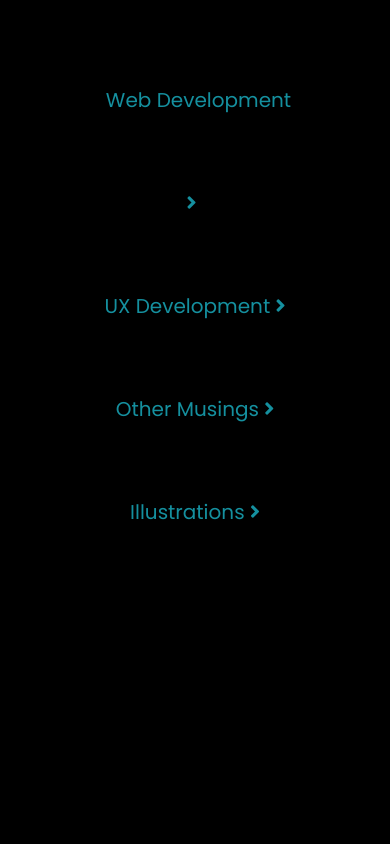
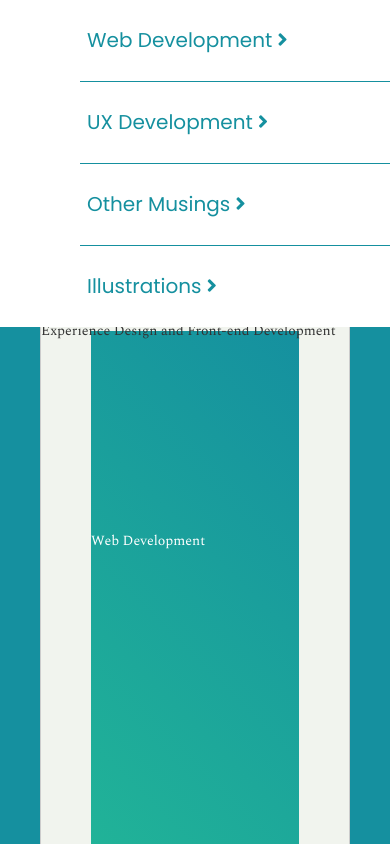
Before and after one commit to jannaee/jannaee.github.io, a plain HTML site: page index.html in a window 390 px wide. Shown: the top 844 px of the page. Drawn offline with nearby package versions, Linux system fonts and the light colour scheme.

Commit message:
refactor: Menu updated for mobile view

```diff
--- a/css/main.css
+++ b/css/main.css
@@ -211,21 +211,44 @@ p {
 
 /* Media Queries*/
 @media (max-width: 825px) {
+    nav {
+        height: 0;
+    }
     nav ul.navbar-menu {
       display: flex;
       flex-direction: column;
     }
-
-    nav {
-        display: inline-block;
-        text-align: center;
-        line-height: 100px;
-        padding: 50px;
-        background-color: black;
-        height: 100vh;
+    nav.scrollUp {
+        transform: translateY(-800px);
     }
     nav li a {
         border: none;
         font-size: 20px;
+        background-color: #fff;
+    }
+    nav li a:hover {
+        width: 100%;
+        margin: 0;
+        background-color: #fff;
+        color: #22b797;
+        border-radius: 0;
+    }
+    nav li {
+        border-bottom: 1px solid #15909f;
+        font-size: 20px;
+        white-space: nowrap;
+        width: 100%
+    }
+    nav li:last-child {
+        border-bottom: none;
+    }
+    .navbar-menu li{
+        margin: 0;
+    }
+    .nav-container {
+        background-color: #fff;
+        min-width: 300px;
+        width: 100%;
+        padding-left: 80px;
     }
   }
--- a/js/main.js
+++ b/js/main.js
@@ -7,7 +7,8 @@ $(document).ready(function () {
         if (location.pathname.replace(/^\//, '') == this.pathname.replace(/^\//, '')
             && location.hostname == this.hostname
             && this.hash.replace(/#/, '')) {
-            let $targetId = $(this.hash), $targetAnchor = $('[name=' + this.hash.slice(1) + ']');
+            let $targetId = $(this.hash),
+                $targetAnchor = $('[name=' + this.hash.slice(1) + ']');
             let $target = $targetId.length ? $targetId : $targetAnchor.length ? $targetAnchor : false;
             if ($target) {
                 let targetOffset = $target.offset().top;
@@ -24,7 +25,8 @@ $(document).ready(function () {
 
 //https://codemyui.com/hide-header-navigation-on-scroll-down-and-show-on-scroll-up/
 $(document).ready(function () {
-    let c, currentScrollTop = 0,
+    let c,
+        currentScrollTop = 0,
         navbar = $('nav');
     $(window).scroll(function () {
         let a = $(window).scrollTop();
```
